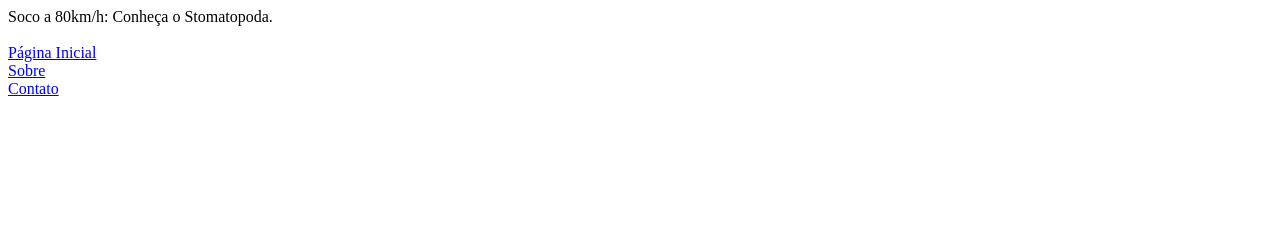
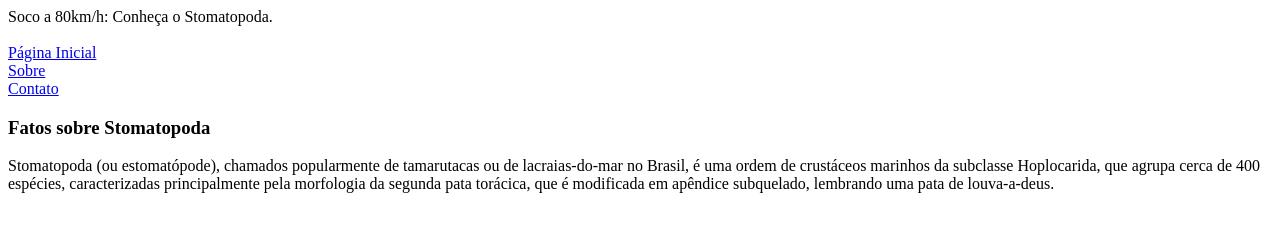
Before and after one commit to J88-S/trybe-exercises, a plain HTML site: page exercises/introducao-a-html-e-css_4/index.html in a window 1280 px wide. Drawn offline with Linux system fonts and the light colour scheme.

Commit message:
Exercício 3- Criação de artigo (article)

```diff
--- a/exercises/introducao-a-html-e-css_4/index.html
+++ b/exercises/introducao-a-html-e-css_4/index.html
@@ -12,5 +12,10 @@
         <a href="url">Sobre</a><br>
         <a href="url">Contato</a>
     </nav>
+    <article>
+      <h3>Fatos sobre Stomatopoda </h3>
+      <p>Stomatopoda (ou estomatópode), chamados popularmente de tamarutacas ou de lacraias-do-mar no Brasil, é uma ordem de crustáceos marinhos da subclasse Hoplocarida, que agrupa cerca de 400 espécies, caracterizadas principalmente pela morfologia da segunda pata torácica, que é modificada em apêndice subquelado, lembrando uma pata de louva-a-deus.</p>
+
+    </article>
   </body>
 </html>
```
